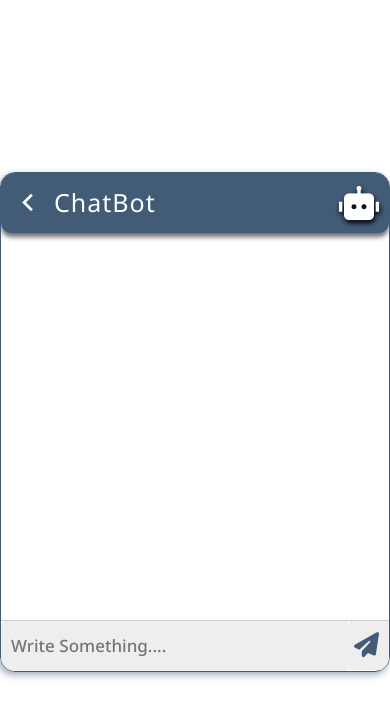
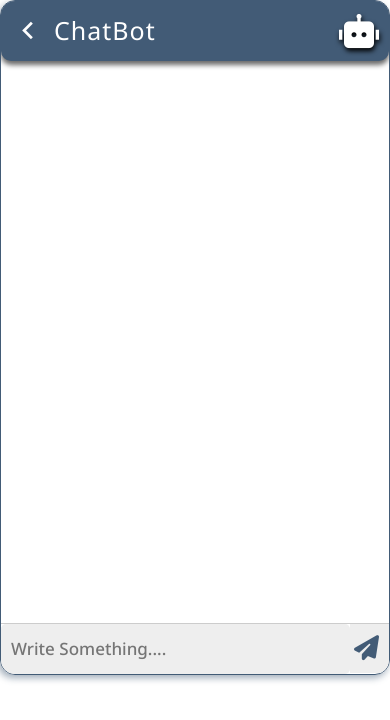
Before and after one commit to Siddique-Ahmed/Chat-Bot, a plain HTML site: page index.html in a window 390 px wide. Drawn offline with nearby package versions, Linux system fonts and the light colour scheme.

Commit message:
media query

```diff
--- a/style.css
+++ b/style.css
@@ -171,3 +171,17 @@
   margin-right: 6px;
   cursor: pointer;
 }
+
+
+/* ##################### medai query ######################### */
+
+@media (max-width:410px){
+
+  .container{
+    height: 80vh;
+  }
+  .chatBoxContainer{
+    height: 100%;
+    width: 100%;
+  }
+}
```
